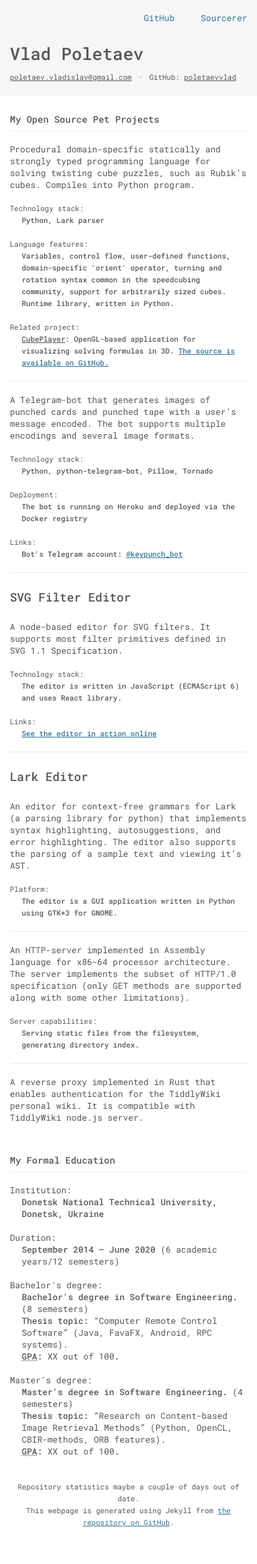
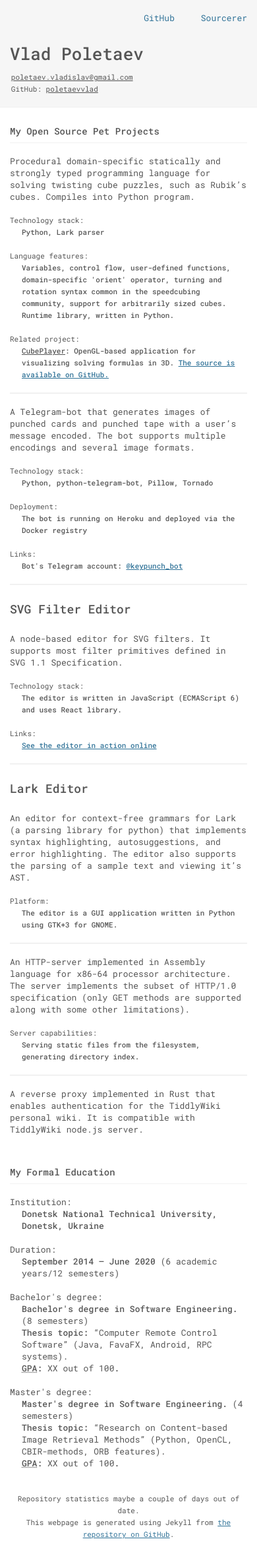
Before and after one commit to poletaevvlad/poletaevvlad.github.io, a Jekyll site: the page built from _pages/projects.md, in a window 390 px wide. Shown: the whole page at 66% size. Built offline with Jekyll 4.4.1, drawn with Linux system fonts in a browser that asks for light colours.

Commit message:
Changed the layout of contacts information on small screens

```diff
--- a/_sass/_header.sass
+++ b/_sass/_header.sass
@@ -42,6 +42,7 @@
   a
     margin-left: 15px !important
 
+
 .contacts
   font-size: 0
   height: 1rem
@@ -60,3 +61,13 @@
   a
     +link-no-visited()
     color: $text-color
+
+  @media screen and (max-width: 500px)
+    height: auto
+
+    li
+      display: block
+      margin-left: 0.1rem
+
+      &::before
+        display: none
```
